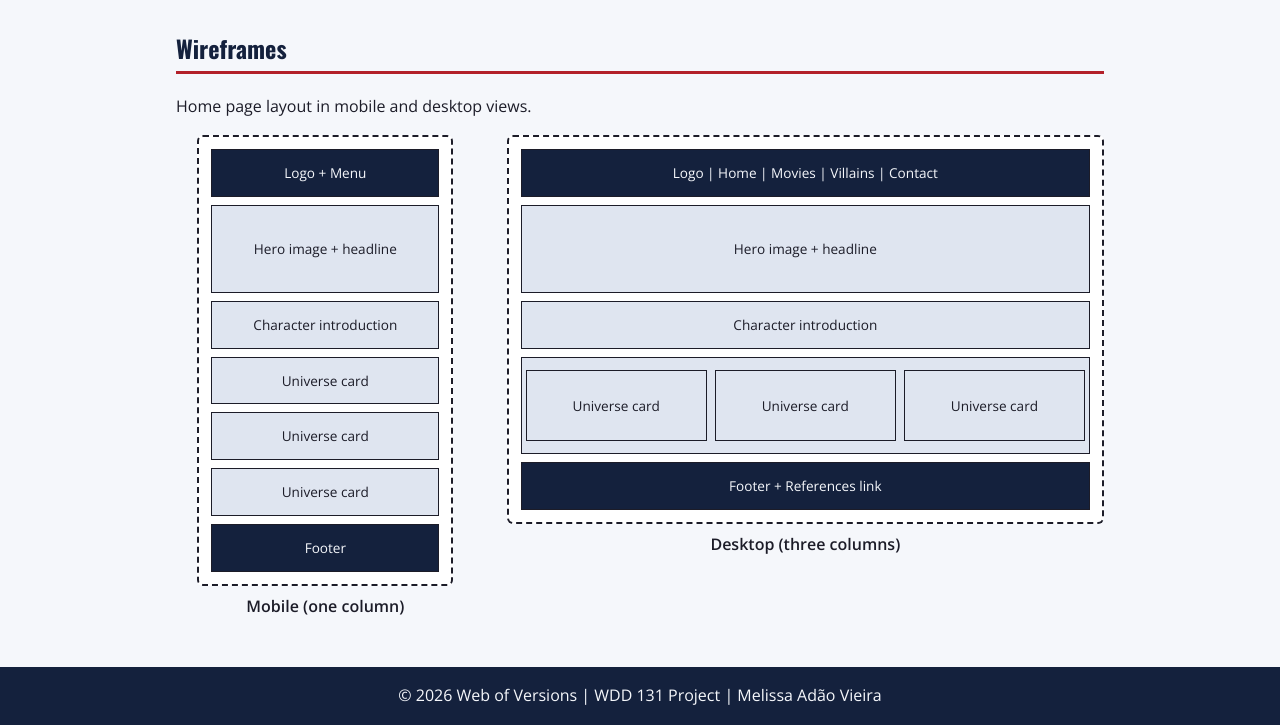
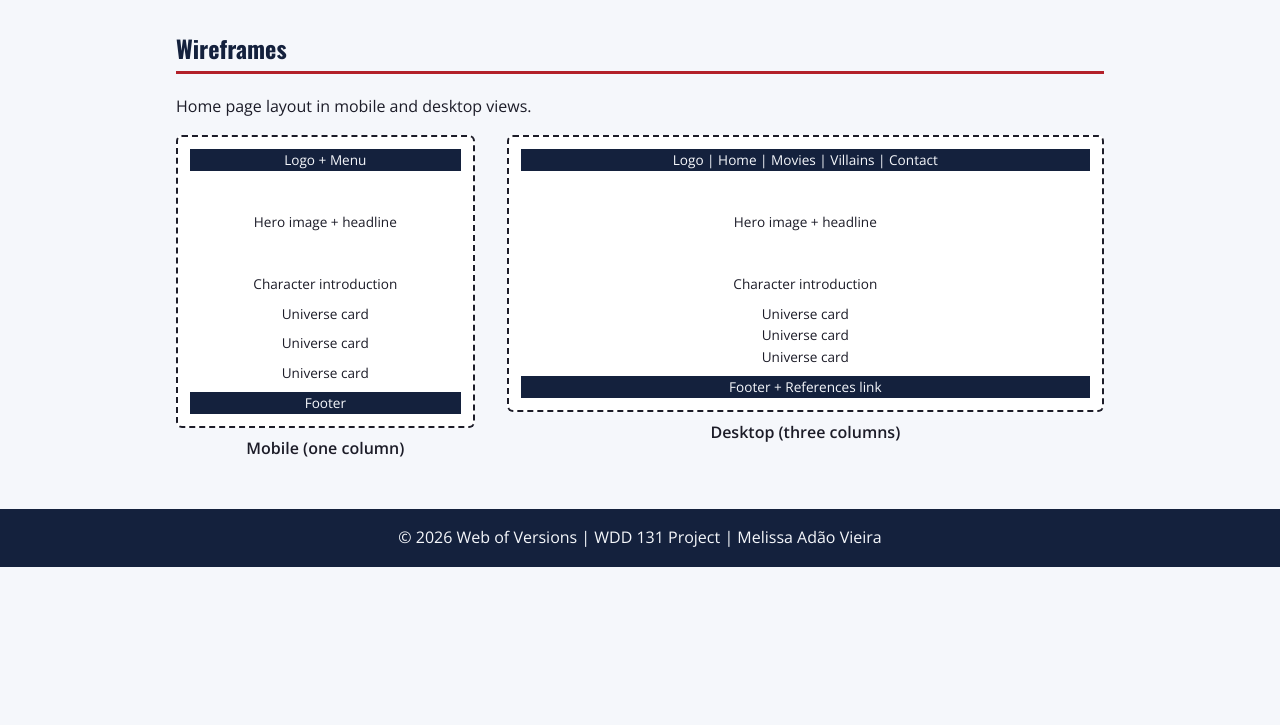
Before and after one commit to melissadvi/wdd131, a plain HTML site: page project/siteplan.html in a window 1280 px wide. Shown: the part 1633-2358 px from the top of the page. After the commit the page ends 2200 px from the top, so only its background shows below. Drawn offline with nearby package versions, Linux system fonts and the light colour scheme.

Commit message:
update siteplan html and css

```diff
--- a/project/siteplan.html
+++ b/project/siteplan.html
@@ -4,7 +4,7 @@
     <meta charset="UTF-8">
     <meta name="viewport" content="width=device-width, initial-scale=1.0">
     <title>Spider Man Movies </title>
-    <meta name="description" content="Website plan for an informational guide that compares Spider-Man movies across film universes: name, purpose, scenarios, color scheme, typography and wireframes.">
+    <meta name="description" content="Site plan for Web of Versions, a guide comparing Spider-Man movies across film universes: name, purpose, scenarios, colors, typography, and wireframes.">
     <meta name="author" content="Melissa A. Vieira">
     <link rel="preconnect" href="https://fonts.googleapis.com">
     <link rel="preconnect" href="https://fonts.gstatic.com" crossorigin="">
@@ -16,7 +16,7 @@
         <img src="images/logo.svg" alt="Web of Versions logo: a round spider web pattern with a red dot in the center" width="64" height="64">
         <h1>Web of Versions: Site Plan</h1>
     </header>
-    <nav arial-label="Plan sections">
+    <nav aria-label="Plan sections">
         <ul>
             <li><a href="#site-name">Site Name</a></li>
             <li><a href="#site-purpose">Purpose</a></li>
@@ -61,19 +61,19 @@
             <p>These colors are also used on this document.</p>
             <ul class="swatches">
                 <li>
-                    <span class="swatch" style="background-color: #14213d;"></span>
+                    <span class="swatch swatch-navy"></span>
                     <div><strong>Midnight Navy <code>#14213d</code></strong><br>Header, navigation, headings, footer and buttons.</div>
                 </li>
                 <li>
-                    <span class="swatch" style="background-color: #f5f7fb;"></span>
-                    <div><strong>Mist White <code>#f5f7fb</code></strong><br>Page background amd text on dark areas.</div>
+                    <span class="swatch swatch-mist"></span>
+                    <div><strong>Mist White <code>#f5f7fb</code></strong><br>Page background and text on dark areas.</div>
                 </li>
                 <li>
-                    <span class="swatch" style="background-color: #b3202a;"></span>
+                    <span class="swatch swatch-crimson"></span>
                     <div><strong>Crimson <code>#b3202a</code></strong><br>Links, accents, table highlights and call-to-action buttons.</div>
                 </li>
                 <li>
-                    <span class="swatch" style="background-color: #1c1c28;"></span>
+                    <span class="swatch swatch-ink"></span>
                     <div><strong>Ink <code>#1c1c28</code></strong><br>Paragraph and body text.</div>
                 </li>
             </ul>
--- a/project/styles/siteplan.css
+++ b/project/styles/siteplan.css
@@ -141,36 +141,30 @@ figcaption {
     text-align: center;
 }
 
-.wire > div,
-.w-row > div {
-    padding: 0.75rem 0.25rem;
-    border: 1px solid var(--ink);
-    background-color: #dfe5f0;
-}
-
-.w-header,
-.w-footer {
-    background-color: var(--navy) !important;
+.wire > div.w-header,
+.wire > div.w-footer {
+    background-color: var(--navy);
     color: var(--mist);
 }
 
-.w-hero {
-    padding: 2rem 0.25rem !important;
+.wire > div.w-hero {
+    padding: 2rem 0.25rem;
 }
 
-.wire-mobile {
-    max-width: 16rem;
-    margin: 0 auto;
+.swatch-navy {
+    background-color: var(--navy);
 }
 
-.w-row {
-    display: grid;
-    grid-template-columns: repeat(3, 1fr);
-    gap: 0.5rem;
+.swatch-mist {
+    background-color: var(--mist);
 }
 
-.w-row > div {
-    padding: 1.5rem 0.25rem;
+.swatch-crimson {
+    background-color: var(--crimson);
+}
+
+.swatch-ink {
+    background-color: var(--ink);
 }
 
 footer {
```
